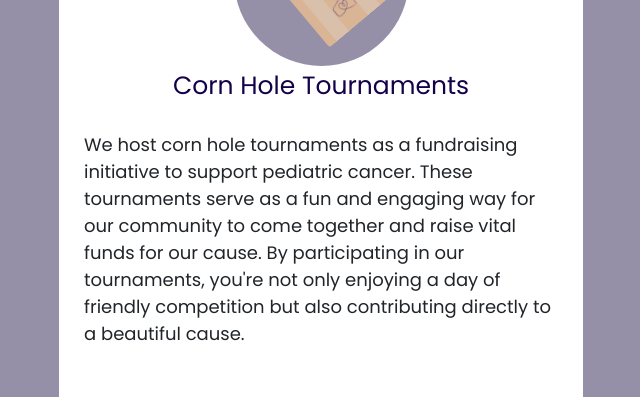
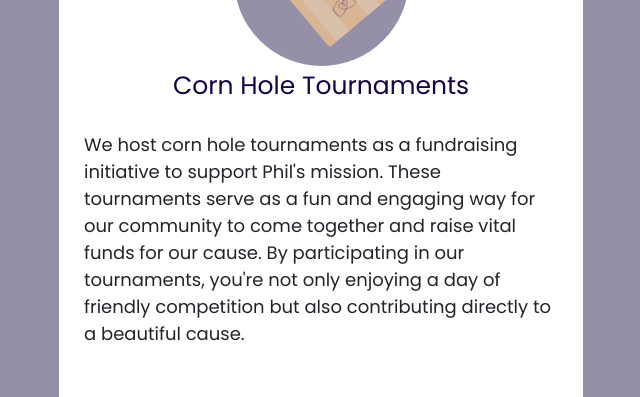
Before and after one commit to jaymbans/phillip-morgan-foundation, a React (Create React App) app in the folder philip-morgan-foundation/: page /#/events in a window 1280 px wide. Shown: the part 1340-1737 px from the top of the page, without its empty margins (319-959 px from the left). Built offline with nearby package versions, Linux system fonts and the light colour scheme; a web font is replaced by a local one.

Commit message:
update cornhole event description

```diff
--- a/philip-morgan-foundation/src/PageComponents/Events/Events.jsx
+++ b/philip-morgan-foundation/src/PageComponents/Events/Events.jsx
@@ -44,7 +44,7 @@ function Events() {
               </div>
               <h3>Corn Hole Tournaments</h3>
               <p>
-                We host corn hole tournaments as a fundraising initiative to support pediatric cancer. These tournaments serve as a fun and engaging way for our community to come together and raise vital funds for our cause. By participating in our tournaments, you're not only enjoying a day of friendly competition but also contributing directly to a beautiful cause.
+                We host corn hole tournaments as a fundraising initiative to support Phil's mission. These tournaments serve as a fun and engaging way for our community to come together and raise vital funds for our cause. By participating in our tournaments, you're not only enjoying a day of friendly competition but also contributing directly to a beautiful cause.
               </p>
             </div>
             <div className="event-info">
```
